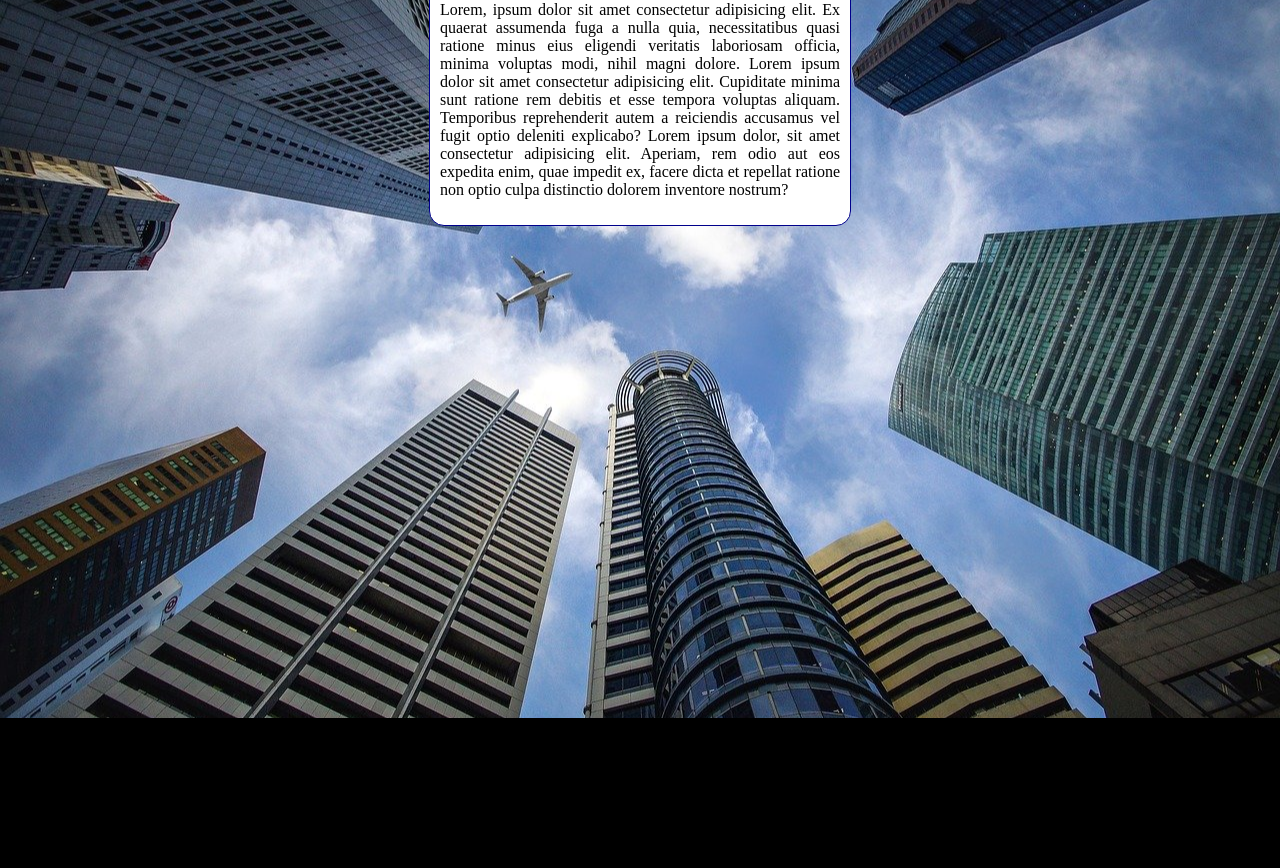
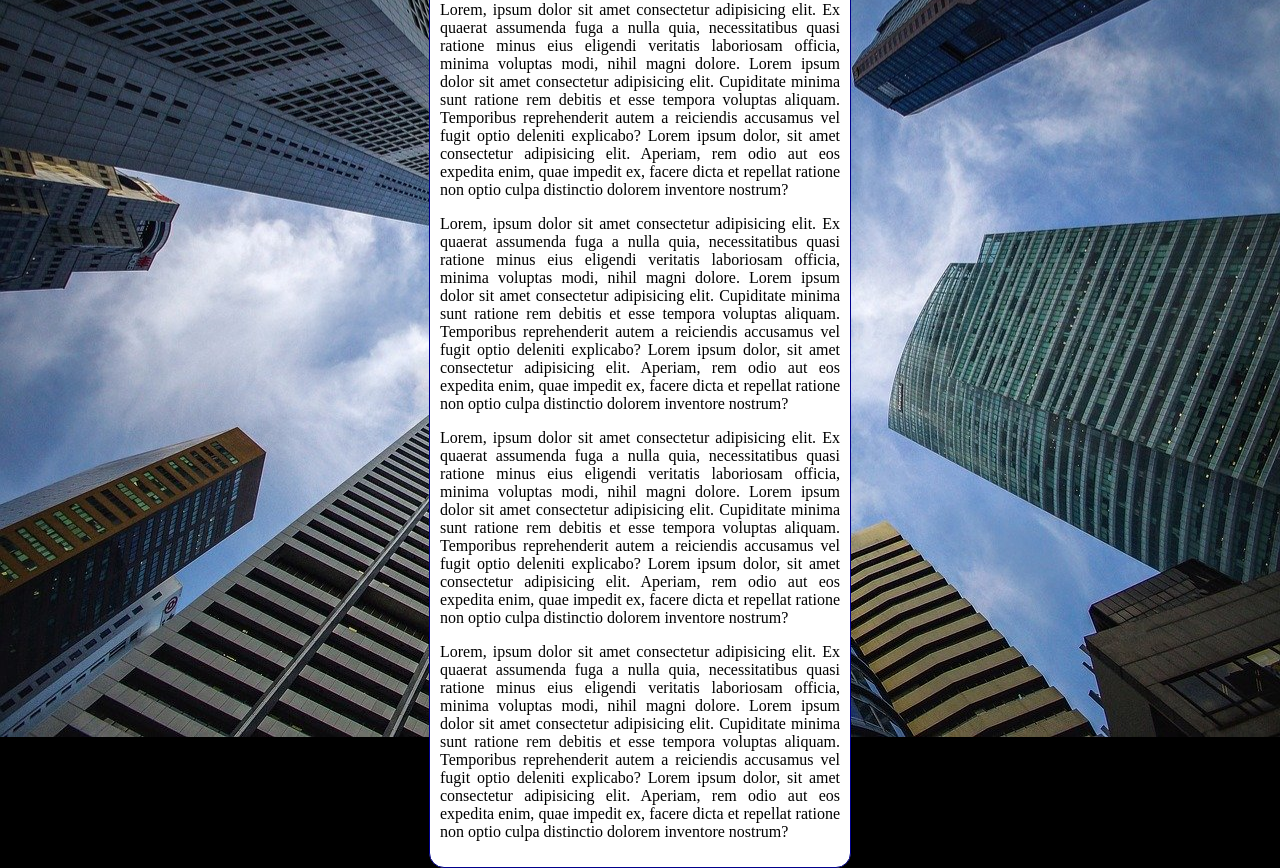
Before and after one commit to Klainsh/html-css, a plain HTML site: page exercicios/ex022/fundo006.html in a window 1280 px wide. Shown: the part 98-966 px from the top of the page. Before the commit the page ends 816 px from the top, so only its background shows below. Drawn offline with Linux system fonts and the light colour scheme.

Commit message:
adicionei mais paragrafos

```diff
--- a/exercicios/ex022/fundo006.html
+++ b/exercicios/ex022/fundo006.html
@@ -30,6 +30,9 @@
     <main>
         <h1>Teste de Imagem de Fundo</h1>
         <p>Lorem, ipsum dolor sit amet consectetur adipisicing elit. Ex quaerat assumenda fuga a nulla quia, necessitatibus quasi ratione minus eius eligendi veritatis laboriosam officia, minima voluptas modi, nihil magni dolore. Lorem ipsum dolor sit amet consectetur adipisicing elit. Cupiditate minima sunt ratione rem debitis et esse tempora voluptas aliquam. Temporibus reprehenderit autem a reiciendis accusamus vel fugit optio deleniti explicabo? Lorem ipsum dolor, sit amet consectetur adipisicing elit. Aperiam, rem odio aut eos expedita enim, quae impedit ex, facere dicta et repellat ratione non optio culpa distinctio dolorem inventore nostrum?</p>
+        <p>Lorem, ipsum dolor sit amet consectetur adipisicing elit. Ex quaerat assumenda fuga a nulla quia, necessitatibus quasi ratione minus eius eligendi veritatis laboriosam officia, minima voluptas modi, nihil magni dolore. Lorem ipsum dolor sit amet consectetur adipisicing elit. Cupiditate minima sunt ratione rem debitis et esse tempora voluptas aliquam. Temporibus reprehenderit autem a reiciendis accusamus vel fugit optio deleniti explicabo? Lorem ipsum dolor, sit amet consectetur adipisicing elit. Aperiam, rem odio aut eos expedita enim, quae impedit ex, facere dicta et repellat ratione non optio culpa distinctio dolorem inventore nostrum?</p>
+        <p>Lorem, ipsum dolor sit amet consectetur adipisicing elit. Ex quaerat assumenda fuga a nulla quia, necessitatibus quasi ratione minus eius eligendi veritatis laboriosam officia, minima voluptas modi, nihil magni dolore. Lorem ipsum dolor sit amet consectetur adipisicing elit. Cupiditate minima sunt ratione rem debitis et esse tempora voluptas aliquam. Temporibus reprehenderit autem a reiciendis accusamus vel fugit optio deleniti explicabo? Lorem ipsum dolor, sit amet consectetur adipisicing elit. Aperiam, rem odio aut eos expedita enim, quae impedit ex, facere dicta et repellat ratione non optio culpa distinctio dolorem inventore nostrum?</p>
+        <p>Lorem, ipsum dolor sit amet consectetur adipisicing elit. Ex quaerat assumenda fuga a nulla quia, necessitatibus quasi ratione minus eius eligendi veritatis laboriosam officia, minima voluptas modi, nihil magni dolore. Lorem ipsum dolor sit amet consectetur adipisicing elit. Cupiditate minima sunt ratione rem debitis et esse tempora voluptas aliquam. Temporibus reprehenderit autem a reiciendis accusamus vel fugit optio deleniti explicabo? Lorem ipsum dolor, sit amet consectetur adipisicing elit. Aperiam, rem odio aut eos expedita enim, quae impedit ex, facere dicta et repellat ratione non optio culpa distinctio dolorem inventore nostrum?</p>
     </main>
 </body>
 </html>
```
